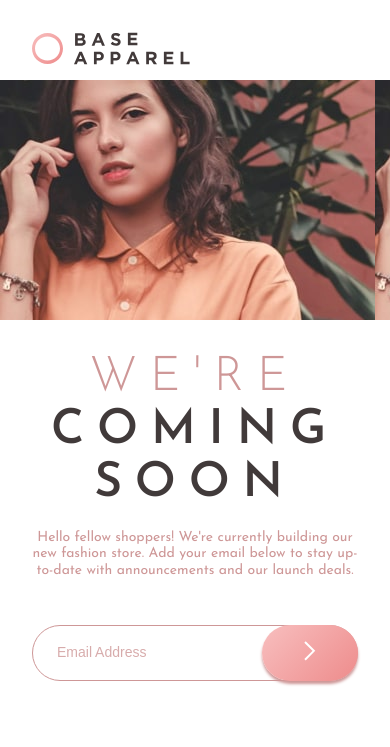
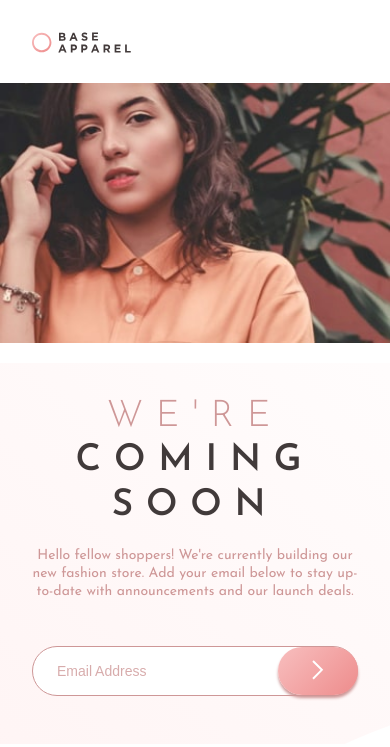
Before and after one commit to SylvainDel/Frontend-Mentor, a plain HTML site: page challenges/base-apparel-coming-soon-master/index.html in a window 390 px wide. Drawn offline with Linux system fonts and the light colour scheme.

Commit message:
final version

```diff
--- a/challenges/base-apparel-coming-soon-master/style.css
+++ b/challenges/base-apparel-coming-soon-master/style.css
@@ -41,6 +41,8 @@ header{
 .hero-container{
     grid-area: hero;
     background-image: var(--heroDesktop);
+    background-repeat: no-repeat;
+    background-size: contain;
 }
 main{
     grid-area: main;
@@ -133,7 +135,7 @@ input:active{
         height: auto;
         overflow: scroll;
         grid-template-columns: 100%;
-        grid-template-rows: 5rem 15rem;
+        grid-template-rows: 5.2rem 17.5rem auto;
         grid-template-areas:
         "header"
         "hero"
@@ -146,22 +148,34 @@ input:active{
     header{
         padding: 2rem;
     }
+    .logo{
+       width: 6.2rem;
+    }
+
     main{
         padding: 2rem;
-        background-image: none;
     }
     h1{
-        font-size: 3rem;
+        font-size: 2.3rem;
+        line-height: 1.2;
         letter-spacing: 0.8rem;
         text-align: center;
     }
     p{
         text-align: center;
         width: 100%;
-        line-height: 1.2;
+        line-height: 1.3;
         font-size: 14px;
     }
     form{
         width: 100%;
     }
+    .form-input{
+        height: 3rem;
+    }
+    .form-btn{
+   width: 5rem;
+   height: 3rem;
+
 }
+}
```
